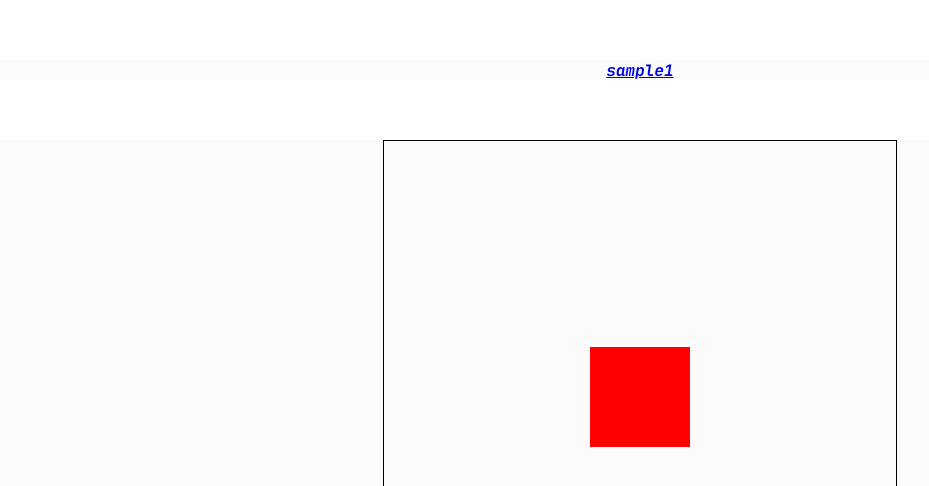
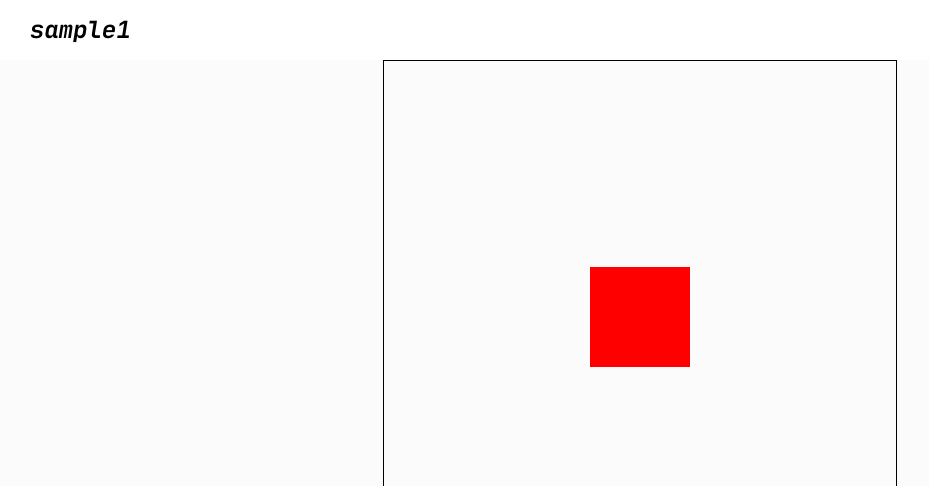
Before and after one commit to takeItIzzy/studyVisualization, a React app: page /canvas/sample1 in a window 1280 px wide. Shown: the top 486 px of the page, without its empty margins (0-929 px from the left). Built offline with nearby package versions, Linux system fonts and the light colour scheme.

Commit message:
add nested router

```diff
--- a/src/App.tsx
+++ b/src/App.tsx
@@ -1,5 +1,5 @@
 import React from 'react';
-import { BrowserRouter as Router, Switch } from 'react-router-dom';
+import { BrowserRouter as Router, Switch, Route } from 'react-router-dom';
 import DefaultLayout from './layout/DefaultLayout';
 import LayoutWithHeader from './layout/LayoutWithHeader';
 
@@ -20,17 +20,22 @@
           layout={LayoutWithHeader}
           exact
         />
+        <Route path="/canvas">
+          <Switch>
             <DefaultLayout
               path="/canvas"
+              exact
               component={Canvas}
               layout={LayoutWithHeader}
-        >
+            />
             <DefaultLayout
+              exact
               path="/canvas/sample1"
               component={CanvasSamp1}
               layout={LayoutWithHeader}
             />
-        </DefaultLayout>
+          </Switch>
+        </Route>
         <DefaultLayout path="/svg" component={Svg} layout={LayoutWithHeader} />
         <DefaultLayout
           path="/webgl"
--- a/src/layout/DefaultLayout.tsx
+++ b/src/layout/DefaultLayout.tsx
@@ -4,27 +4,21 @@
 const DefaultLayout = ({
   component: Component,
   layout: Layout,
-  path,
   children,
   ...rest
 }: {
   component: React.ElementType;
   layout: React.ElementType;
-  path: string;
   children?: React.ReactNode;
   [rest: string]: any;
 }) => {
   return (
     <Route
-      path={path}
       render={(matchProps) => {
         return (
-          <>
-            <Layout>
-              <Component {...matchProps} />
-            </Layout>
-            {children}
-          </>
+          <Layout>
+            <Component {...matchProps} />
+          </Layout>
         );
       }}
     />
--- a/src/layout/LayoutWithHeader.tsx
+++ b/src/layout/LayoutWithHeader.tsx
@@ -10,6 +10,7 @@
 } = {
   '/': 'modules',
   '/canvas': 'canvas',
+  '/canvas/sample1': 'sample1',
   '/svg': 'svg',
   '/webgl': 'webgl'
 };
```
Lines whose indentation alone changed are shown as unchanged.
